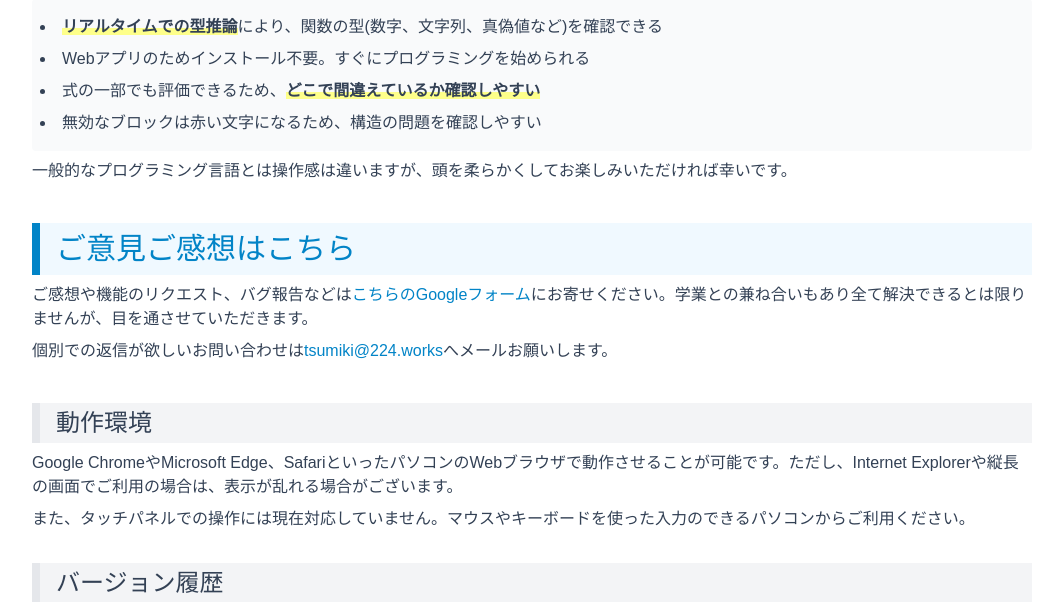
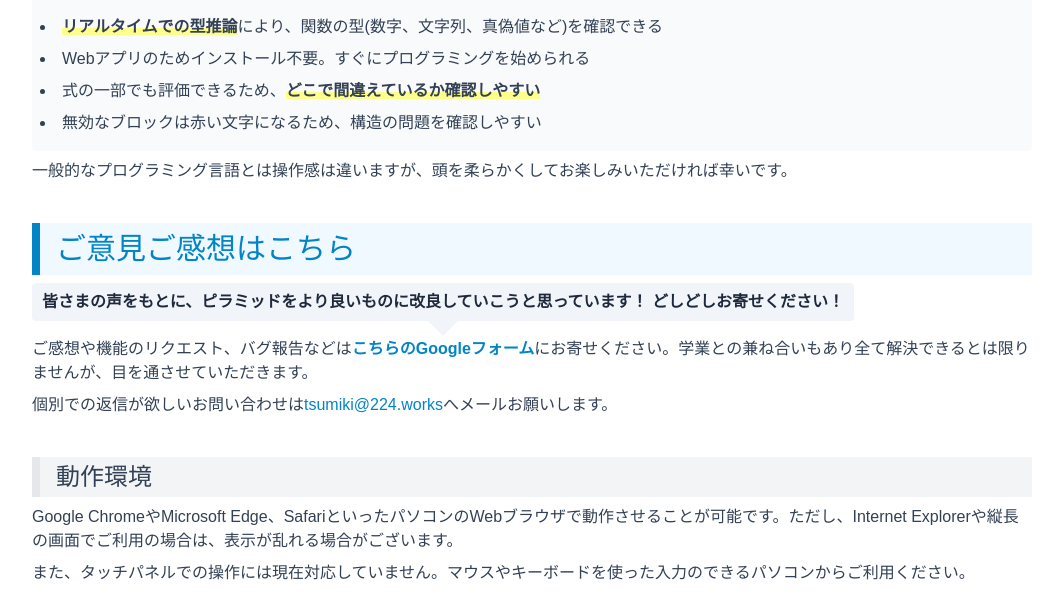
Before and after one commit to tsumiki-works/toppage, a PHP site: page / in a window 1280 px wide. Shown: the part 2962-3564 px from the top of the page, without its empty margins (108-1171 px from the left). Run offline with PHP 8.4, Linux system fonts and the light colour scheme.

Commit message:
アンケート促進吹き出し

```diff
--- a/index.html
+++ b/index.html
@@ -194,9 +194,13 @@
         <li class="text-slate-700 my-2">式の一部でも評価できるため、<span style="background: linear-gradient(transparent 60%, #feff8a 60%);"><b>どこで間違えているか確認しやすい</b></span></li>
         <li class="text-slate-700 my-2">無効なブロックは赤い文字になるため、構造の問題を確認しやすい</li>
       </ul>
-      <p class="text-slate-700 my-2">一般的なプログラミング言語とは操作感は違いますが、頭を柔らかくしてお楽しみいただければ幸いです。</p>      <h2 class="text-3xl text-sky-600 mt-10 pl-4 py-2 border-l-8 border-sky-600 bg-sky-50">ご意見ご感想はこちら</h2>
-      <p class="text-slate-700 my-2">ご感想や機能のリクエスト、バグ報告などは<a href="https://docs.google.com/forms/d/e/1FAIpQLSe6JJockUq8kFKtzaMtqw4IMOpaRwiPbQyc-irXxWvgF5XipQ/viewform?usp=sf_link" class="text-sky-600 hover:text-sky-500">こちらのGoogleフォーム</a>にお寄せください。学業との兼ね合いもあり全て解決できるとは限りませんが、目を通させていただきます。</p>
-      <p class="text-slate-700 my-2">個別での返信が欲しいお問い合わせは<a href="mailto:tsumiki@224.works" class="text-sky-600 hover:text-sky-500">tsumiki@224.works</a>へメールお願いします。</p>
+      <p class="text-slate-700 my-2">一般的なプログラミング言語とは操作感は違いますが、頭を柔らかくしてお楽しみいただければ幸いです。</p>
+      <h2 class="text-3xl text-sky-600 mt-10 pl-4 py-2 border-l-8 border-sky-600 bg-sky-50">ご意見ご感想はこちら</h2>
+      <div class="text-slate-800 font-bold balloon">
+        <p>皆さまの声をもとに、ピラミッドをより良いものに改良していこうと思っています！ どしどしお寄せください！</p>
+      </div>
+      <p class="text-slate-700 my-2">ご感想や機能のリクエスト、バグ報告などは<a href="https://docs.google.com/forms/d/e/1FAIpQLSe6JJockUq8kFKtzaMtqw4IMOpaRwiPbQyc-irXxWvgF5XipQ/viewform?usp=sf_link" class="text-sky-600 hover:text-sky-500 font-bold">こちらのGoogleフォーム</a>にお寄せください。学業との兼ね合いもあり全て解決できるとは限りませんが、目を通させていただきます。</p>
+        <p class="text-slate-700 my-2">個別での返信が欲しいお問い合わせは<a href="mailto:tsumiki@224.works" class="text-sky-600 hover:text-sky-500">tsumiki@224.works</a>へメールお願いします。</p>
       <h2 class="text-2xl text-slate-700 mt-10 pl-4 py-1 border-l-8 border-gray-200 bg-gray-100">動作環境</h2>
       <p class="text-slate-700 my-2">Google ChromeやMicrosoft Edge、SafariといったパソコンのWebブラウザで動作させることが可能です。ただし、Internet Explorerや縦長の画面でご利用の場合は、表示が乱れる場合がございます。</p>
       <p class="text-slate-700 my-2">また、タッチパネルでの操作には現在対応していません。マウスやキーボードを使った入力のできるパソコンからご利用ください。
--- a/topdesign.css
+++ b/topdesign.css
@@ -1233,3 +1233,23 @@ video {
     line-height: 2.5rem;
   }
 }
+
+.balloon {
+  position: relative;
+  display: inline-block;
+  margin: 0.5em 0;
+  padding: 7px 10px;
+  min-width: 120px;
+  max-width: 100%;
+  background: rgb(241 245 249);
+  border-radius: 0.25em;
+}
+.balloon:before {
+  content: "";
+  position: absolute;
+  top: 100%;
+  left: 50%;
+  margin-left: -15px;
+  border: 15px solid transparent;
+  border-top: 15px solid rgb(241 245 249);
+}
```
